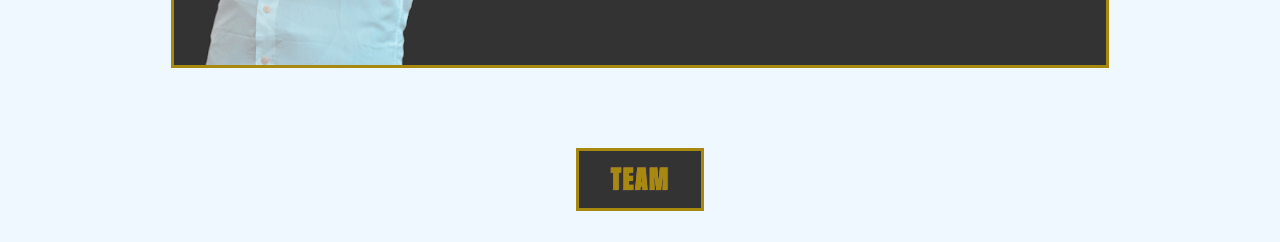
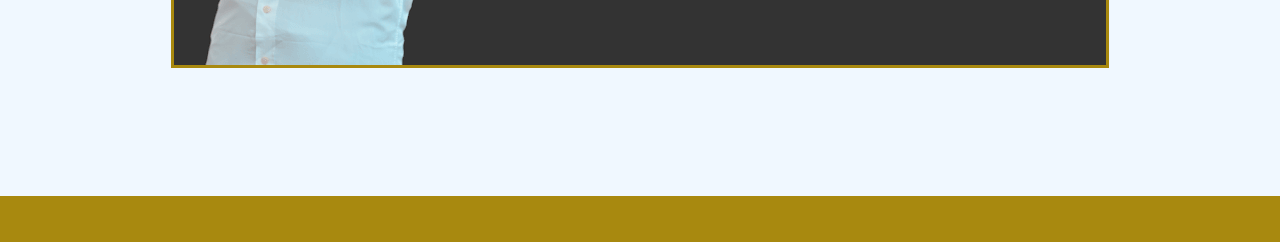
Before and after one commit to eevan7a9/freshmeat-restaurant-e7a9, a Vue app in the folder frontend-restaurant/: page /#/ in a window 1280 px wide. Shown: the part 6134-6376 px from the top of the page. Built offline with nearby package versions, Linux system fonts and the light colour scheme.

Commit message:
remove button

```diff
--- a/frontend-restaurant/src/components/OurChefs.vue
+++ b/frontend-restaurant/src/components/OurChefs.vue
@@ -18,23 +18,6 @@
         <p>Lorem ipsum dolor, sit amet consectetur adipisicing elit. Molestias sapiente tenetur architecto quas minus aliquid dolore consequuntur optio dolor veniam tempore, totam similique sint.</p>
       </div>
     </div>
-    <button>
-      TEAM
-      <!-- <svg
-        xmlns="http://www.w3.org/2000/svg"
-        width="30"
-        height="30"
-        viewBox="0 0 24 24"
-        fill="none"
-        stroke="currentColor"
-        stroke-width="3"
-        stroke-linecap="round"
-        stroke-linejoin="round"
-      >
-        <polyline points="13 17 18 12 13 7" />
-        <polyline points="6 17 11 12 6 7" />
-      </svg>-->
-    </button>
   </div>
 </template>
 
@@ -113,29 +96,5 @@ $mainColor: #a8890f;
       }
     }
   }
-  button {
-    background: #333;
-    border: 3px solid $mainColor;
-    padding: 10px 2rem;
-    cursor: pointer;
-    display: flex;
-    align-items: center;
-    margin-right: auto;
-    margin-left: auto;
-    font-family: "Anton", sans-serif;
-    font-weight: bold;
-    font-size: 25px;
-    color: $mainColor;
-    text-shadow: 0px 0px 0px #a48474, -1px -1px 0px #392d2a,
-      1px -1px 1px #413f3f, -1px 1px 1px #413f3f, 0px 0px 0px #413f3f;
-    letter-spacing: 2px;
-    svg {
-      margin-left: 3px;
-    }
-    &:hover {
-      background: aliceblue;
-      transition: 1s;
-    }
-  }
 }
 </style>
```
